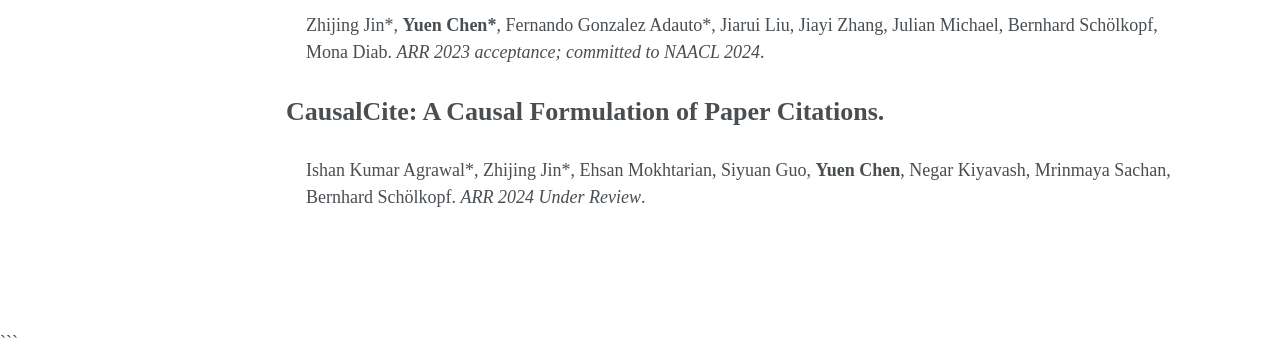
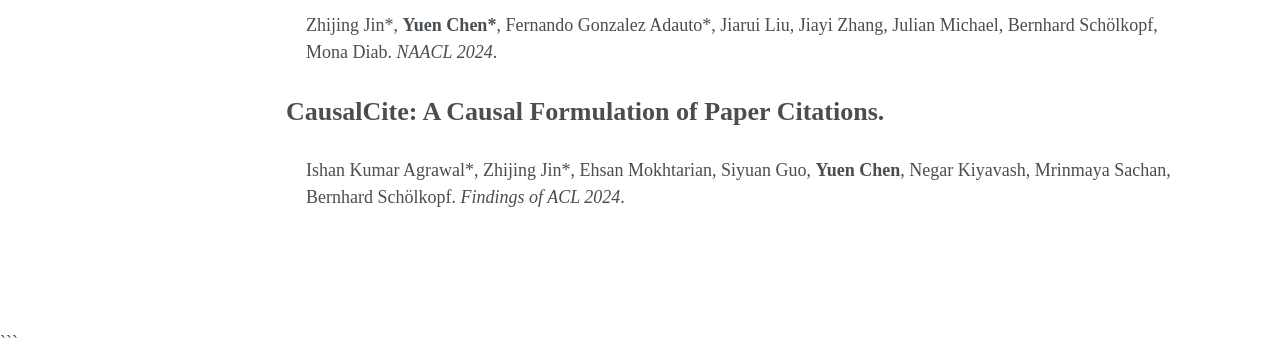
Before and after one commit to chenyuen0103/chenyuen0103.github.io, a plain HTML site: page Publications/index.html in a window 1280 px wide. Shown: the part 469-825 px from the top of the page. Drawn offline with Linux system fonts and the light colour scheme.

Commit message:
update pub

```diff
--- a/Publications/index.html
+++ b/Publications/index.html
@@ -68,14 +68,14 @@
             <li style="margin-bottom: 20px;">
                 <h3><a href="https://zhijing-jin.com/files/papers/AMR_2023.pdf" target="_blank">Analyzing the Role of Semantic Representations in the Era of Large Language Models.</a></h3>
                 <span style="display: block; padding-left: 20px;">
-                    Zhijing Jin*, <strong>Yuen Chen*</strong>, Fernando Gonzalez Adauto*, Jiarui Liu, Jiayi Zhang, Julian Michael, Bernhard Schölkopf, Mona Diab. <em>ARR 2023 acceptance; committed to NAACL 2024</em>.
+                    Zhijing Jin*, <strong>Yuen Chen*</strong>, Fernando Gonzalez Adauto*, Jiarui Liu, Jiayi Zhang, Julian Michael, Bernhard Schölkopf, Mona Diab. <em>NAACL 2024</em>.
                 </span>
             </li>
             <!-- Publication 3 -->
             <li>
                 <h3><a href="https://arxiv.org/pdf/2311.02790.pdf" target="_blank">CausalCite: A Causal Formulation of Paper Citations.</a></h3>
                 <span style="display: block; padding-left: 20px;">
-                    Ishan Kumar Agrawal*, Zhijing Jin*, Ehsan Mokhtarian, Siyuan Guo, <strong>Yuen Chen</strong>, Negar Kiyavash, Mrinmaya Sachan, Bernhard Schölkopf. <em>ARR 2024 Under Review</em>.
+                    Ishan Kumar Agrawal*, Zhijing Jin*, Ehsan Mokhtarian, Siyuan Guo, <strong>Yuen Chen</strong>, Negar Kiyavash, Mrinmaya Sachan, Bernhard Schölkopf. <em>Findings of ACL 2024</em>.
                 </span>
             </li>
         </ul>
```
Also changed, not shown: 2 other files.
